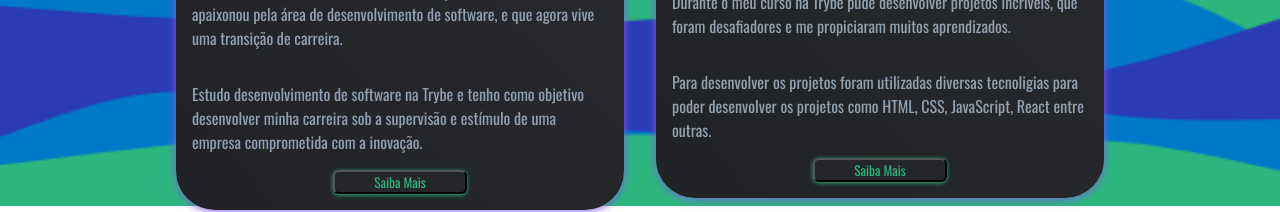
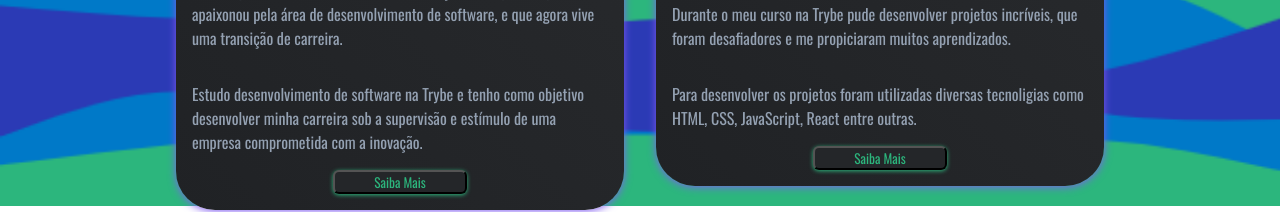
Before and after one commit to Murilo-Carrijo/Murilo-Carrijo.github.io, a React (Create React App) app: page / in a window 1280 px wide. Shown: the part 594-806 px from the top of the page. Built offline with nearby package versions, Linux system fonts and the light colour scheme.

Commit message:
fix: ajuste do texto da home

```diff
--- a/src/pages/Home.js
+++ b/src/pages/Home.js
@@ -38,7 +38,7 @@ class Home extends Component {
           <div className="card-description">
             <h3 className="card-title">Meus projetos</h3>
             <p>Durante o meu curso na Trybe pude desenvolver projetos incríveis, que foram desafiadores e me propiciaram muitos aprendizados.</p>
-            <p>Para desenvolver os projetos foram utilizadas diversas tecnoligias para poder desenvolver os projetos como HTML, CSS, JavaScript, React entre outras. </p>
+            <p>Para desenvolver os projetos foram utilizadas diversas tecnoligias como HTML, CSS, JavaScript, React entre outras. </p>
             <button type="button" className="button-card-description"><Link to='/projetos'>Saiba Mais</Link></button>
           </div>
         </div>
```
